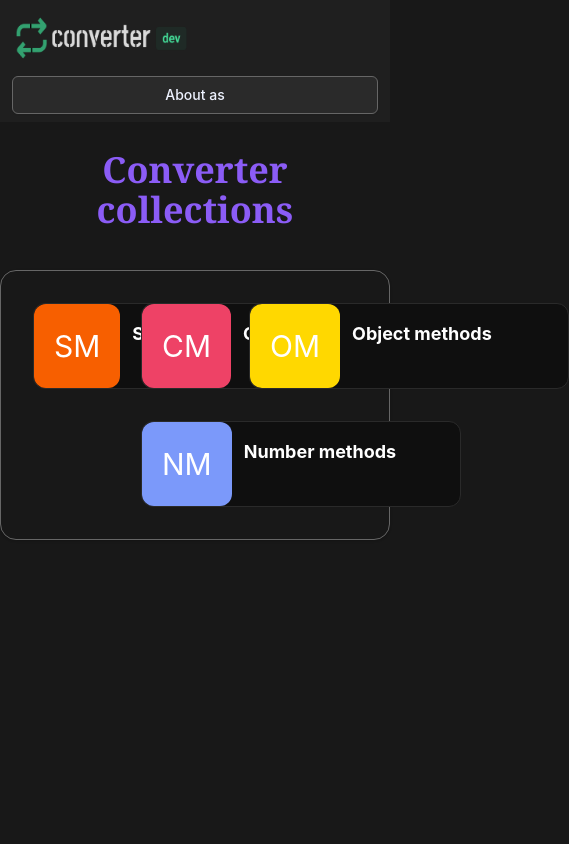
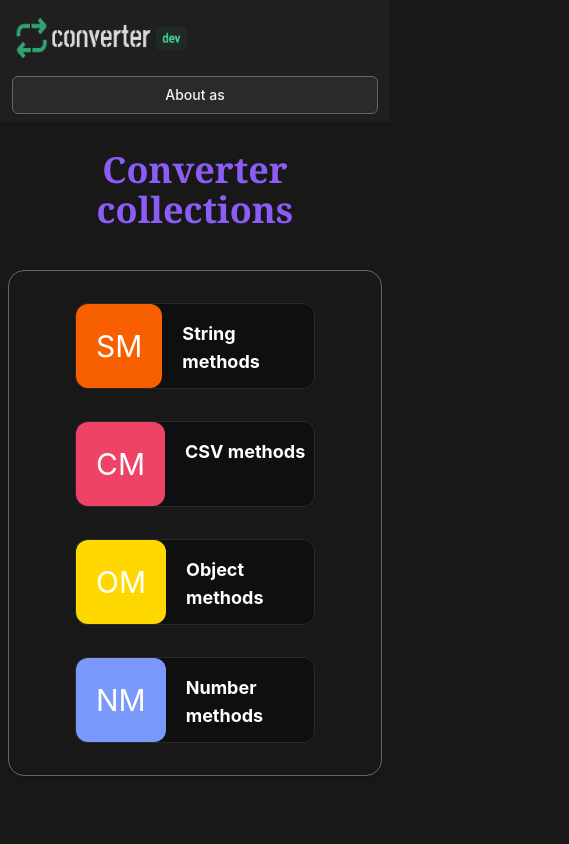
Before and after one commit to Santheepkumar/dev-converter, a Next.js app in the folder dev-converter-ui/: page /home in a window 390 px wide. Shown: the top 844 px of the page, 569 px wide, since content can reach past the window. Built offline with nearby package versions, Linux system fonts and the light colour scheme.

Commit message:
responsive

```diff
--- a/dev-converter-ui/components/converter/Converter.jsx
+++ b/dev-converter-ui/components/converter/Converter.jsx
@@ -3,7 +3,7 @@ import Convertion from "./Convertion"
 
 function Converter({ currConverter, setCC, converterFunction, converters }) {
   return (
-    <div className='h-screen mt-8'>
+    <div className='m-2 sm:m-8 mt-10 sm:mt-10'>
       <ConverterOptions
         converters={converters}
         setCC={setCC}
--- a/dev-converter-ui/components/converter/Convertion.jsx
+++ b/dev-converter-ui/components/converter/Convertion.jsx
@@ -17,24 +17,21 @@ function Convertion({ converterFunction, currConverter }) {
   }, [previewContent]);
 
   return (
-    <div className='max-w-7xl mx-auto mt-10 border border-gray-400 p-8 rounded-xl'>
-      <div className='flex justify-between'>
-        <div className='w-full md:w-1/2'>
+    <div className="max-w-7xl mx-auto mt-10 border border-gray-400 p-8 rounded-xl">
+      <div className="flex justify-between flex-wrap">
+        <div className="w-full md:w-1/2">
           {currConverter.fieldType === "input" ? (
             <Input converterLabel={currConverter.label} onChange={onChange} />
           ) : (
-            <TextArea
-              converterLabel={currConverter.label}
-              onChange={onChange}
-            />
+            <TextArea converterLabel={currConverter.label} onChange={onChange} />
           )}
         </div>
-        <div className='w-full md:w-1/2'>
+        <div className="w-full md:w-1/2 mt-4 sm:mt-0">
           <Preview content={previewContent} />
         </div>
       </div>
     </div>
-  );
+  )
 }
 
 export default Convertion;
--- a/dev-converter-ui/components/home/Home.jsx
+++ b/dev-converter-ui/components/home/Home.jsx
@@ -8,11 +8,11 @@ function Home({ collections }) {
         <h1>Converter collections</h1>
       </div>
       <div className="max-w-7xl mx-auto">
-        <div className="flex flex-wrap justify-evenly mt-10 border rounded-2xl border-gray-400 shadow p-8 gap-y-8">
-          {collections.map(({ short, label, path, extra }, key) => (
+        <div className="flex flex-wrap justify-evenly mt-10 border rounded-2xl border-gray-400 shadow p-8 gap-y-8 m-2">
+          {collections.map(({ short, label, path, description }, key) => (
             <Link href={path}>
-              <a className="w-1/3 ">
-                <div className="flex bg-gray-900 hover:bg-gray-600 border rounded-xl border-gray-600 w-80">
+              <a className="md:w-1/2 xl:w-1/3">
+                <div className="flex bg-gray-900 hover:bg-gray-600 border rounded-xl border-gray-600 w-60 sm:w-80">
                   <div>
                     <h1
                       className=" px-5 py-6 text-white bg rounded-xl  text-3xl"
@@ -24,10 +24,10 @@ function Home({ collections }) {
                     </h1>
                   </div>
                   <div>
-                    <h1 className="ml-3 mt-4 text-white font-bold text-lg ">
+                    <h1 className="ml-3 mt-4 text-white font-bold text-lg px-2">
                       {label}
                     </h1>
-                    <h1 className="text-gray-300 ml-3">{extra}</h1>
+                    <h1 className="text-gray-300 ml-3 break-words pr-2">{description}</h1>
                   </div>
                 </div>
               </a>
```
